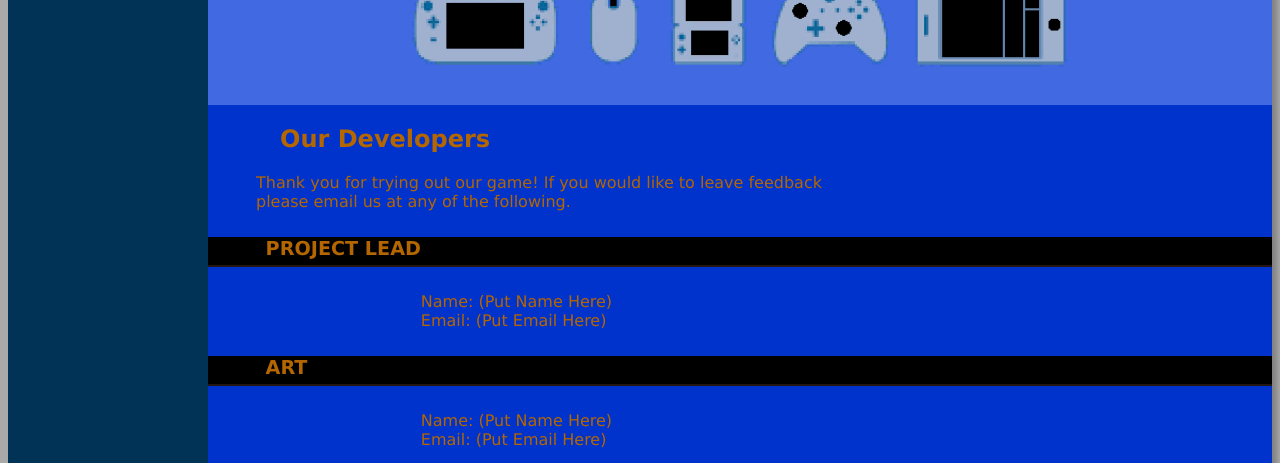
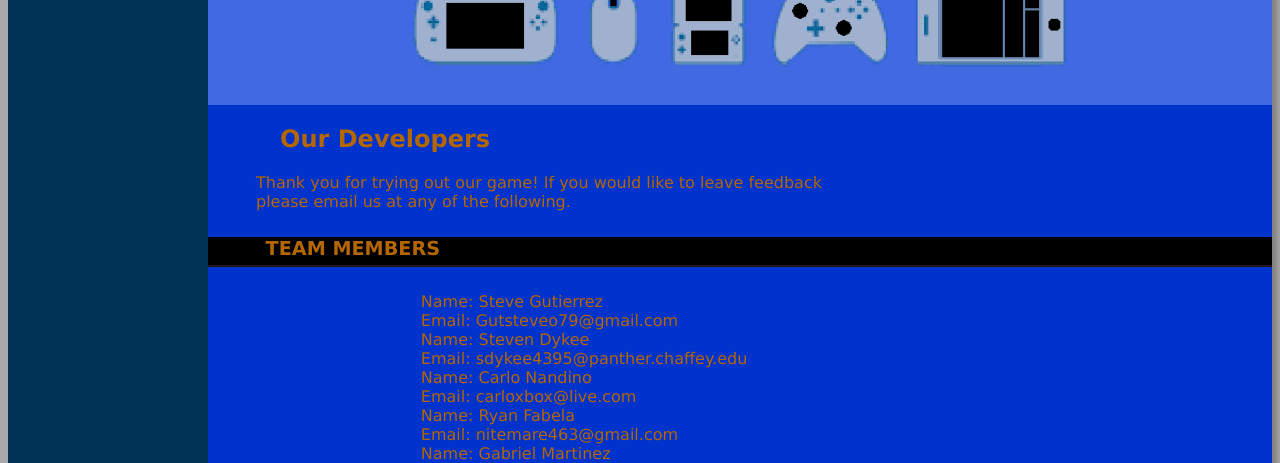
Before and after one commit to Techfall/techfall.github.io, a plain HTML site: page contactUs.html in a window 1280 px wide. Shown: the part 327-790 px from the top of the page. Drawn offline with Linux system fonts and the light colour scheme.

Commit message:
Update contactUs.html

```diff
--- a/contactUs.html
+++ b/contactUs.html
@@ -42,30 +42,40 @@
 			please email us at any of the following.<br>
 		</p>
 
-		<h4>Project Lead</h4>
+		<h4>Team Members</h4>
 
 			<div id="details">
 
-				Name: 	(Put Name Here)<br>
-				Email: 	(Put Email Here)<br>
+				Name: 	Steve Gutierrez<br>
+				Email: 	Gutsteveo79@gmail.com<br>
 
 			</div>
 
-		<h4>Art</h4>
+			<div id="details">
+
+				Name: 	Steven Dykee<br>
+				Email: 	sdykee4395@panther.chaffey.edu<br>
+
+			</div>
 
 			<div id="details">
 
-				Name: 	(Put Name Here)<br>
-				Email: 	(Put Email Here)<br>
+				Name: 	Carlo Nandino<br>
+				Email: 	carloxbox@live.com<br>
 
 			</div>
 
-		<h4>Programming</h4>
+			<div id="details">
+
+				Name: 	Ryan Fabela<br>
+				Email:	nitemare463@gmail.com <br>
+
+			</div>
 
 			<div id="details">
 
-				Name: 	(Put Name Here)<br>
-				Email: 	(Put Email Here)<br>
+				Name: 	Gabriel Martinez<br>
+				Email: 	gmartinez8898@panther.chaffey.edu<br>
 
 			</div>
 </main>
```
